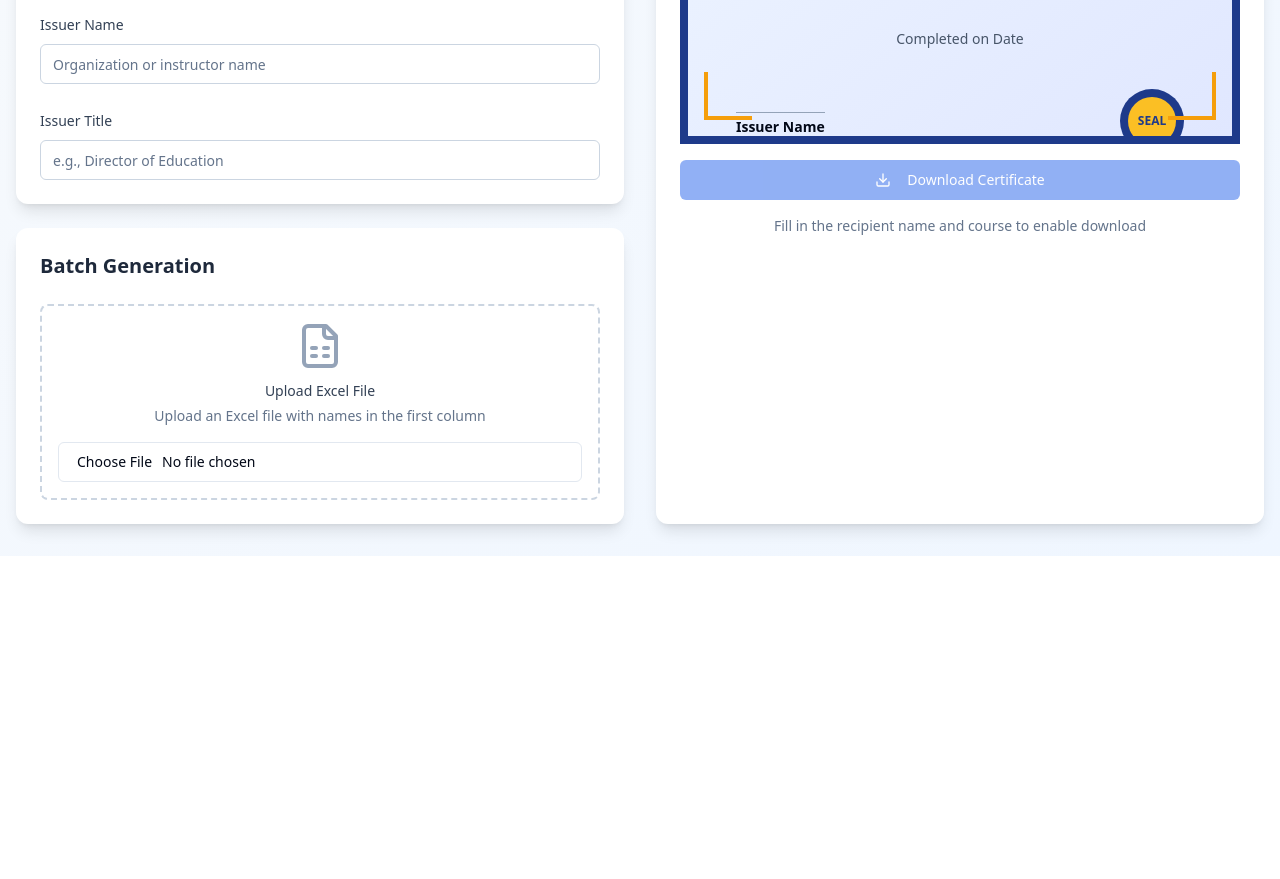
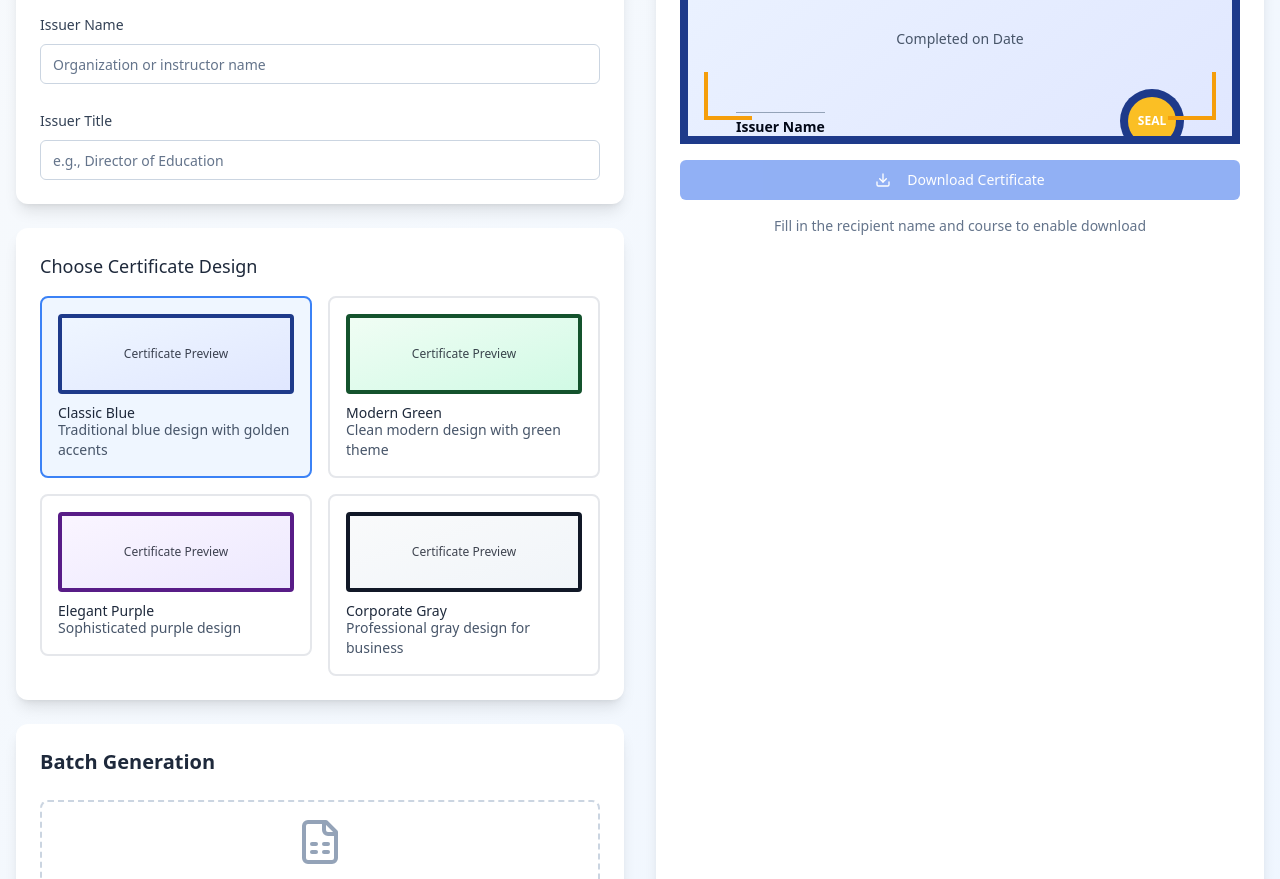
Before and after one commit to mujamnut/paper-trail-certs, a React (Vite) app: page / in a window 1280 px wide. Shown: the part 501-1380 px from the top of the page. Before the commit the page ends 1057 px from the top, so only its background shows below. Built offline with nearby package versions, Linux system fonts and the light colour scheme.

Commit message:
Add certificate design options
Implement design selection for certificates.

```diff
--- a/src/components/BatchCertificates.tsx
+++ b/src/components/BatchCertificates.tsx
@@ -3,15 +3,17 @@ import React, { useState } from 'react';
 import { Button } from '@/components/ui/button';
 import { Download, FileText } from 'lucide-react';
 import { CertificateData } from '@/pages/Index';
+import { CertificateDesign } from '@/components/CertificateDesigns';
 import CertificatePreview from './CertificatePreview';
 
 interface BatchCertificatesProps {
   names: string[];
   baseData: CertificateData;
+  design: CertificateDesign;
   onClear: () => void;
 }
 
-const BatchCertificates: React.FC<BatchCertificatesProps> = ({ names, baseData, onClear }) => {
+const BatchCertificates: React.FC<BatchCertificatesProps> = ({ names, baseData, design, onClear }) => {
   const [currentIndex, setCurrentIndex] = useState(0);
 
   const currentCertificateData: CertificateData = {
@@ -74,7 +76,7 @@ const BatchCertificates: React.FC<BatchCertificatesProps> = ({ names, baseData,
         </div>
       </div>
 
-      <CertificatePreview data={currentCertificateData} />
+      <CertificatePreview data={currentCertificateData} design={design} />
     </div>
   );
 };
--- /dev/null
+++ b/src/components/CertificateDesigns.tsx
@@ -0,0 +1,79 @@
+
+import React from 'react';
+import { RadioGroup, RadioGroupItem } from '@/components/ui/radio-group';
+import { Label } from '@/components/ui/label';
+
+export type CertificateDesign = 'classic' | 'modern' | 'elegant' | 'corporate';
+
+interface CertificateDesignsProps {
+  selectedDesign: CertificateDesign;
+  onDesignChange: (design: CertificateDesign) => void;
+}
+
+const designs = [
+  {
+    id: 'classic' as CertificateDesign,
+    name: 'Classic Blue',
+    description: 'Traditional blue design with golden accents',
+    preview: 'bg-gradient-to-br from-blue-50 to-indigo-100 border-blue-900'
+  },
+  {
+    id: 'modern' as CertificateDesign,
+    name: 'Modern Green',
+    description: 'Clean modern design with green theme',
+    preview: 'bg-gradient-to-br from-green-50 to-emerald-100 border-green-900'
+  },
+  {
+    id: 'elegant' as CertificateDesign,
+    name: 'Elegant Purple',
+    description: 'Sophisticated purple design',
+    preview: 'bg-gradient-to-br from-purple-50 to-violet-100 border-purple-900'
+  },
+  {
+    id: 'corporate' as CertificateDesign,
+    name: 'Corporate Gray',
+    description: 'Professional gray design for business',
+    preview: 'bg-gradient-to-br from-gray-50 to-slate-100 border-gray-900'
+  }
+];
+
+const CertificateDesigns: React.FC<CertificateDesignsProps> = ({ selectedDesign, onDesignChange }) => {
+  return (
+    <div className="space-y-4">
+      <h3 className="text-lg font-medium text-slate-800">Choose Certificate Design</h3>
+      <RadioGroup value={selectedDesign} onValueChange={onDesignChange}>
+        <div className="grid grid-cols-1 md:grid-cols-2 gap-4">
+          {designs.map((design) => (
+            <div key={design.id} className="relative">
+              <RadioGroupItem
+                value={design.id}
+                id={design.id}
+                className="sr-only"
+              />
+              <Label
+                htmlFor={design.id}
+                className={`block cursor-pointer rounded-lg border-2 p-4 transition-all ${
+                  selectedDesign === design.id
+                    ? 'border-blue-500 bg-blue-50'
+                    : 'border-gray-200 hover:border-gray-300'
+                }`}
+              >
+                <div className="space-y-3">
+                  <div className={`h-20 w-full rounded border-4 ${design.preview} flex items-center justify-center`}>
+                    <div className="text-xs font-medium opacity-75">Certificate Preview</div>
+                  </div>
+                  <div>
+                    <div className="font-medium text-slate-800">{design.name}</div>
+                    <div className="text-sm text-slate-600">{design.description}</div>
+                  </div>
+                </div>
+              </Label>
+            </div>
+          ))}
+        </div>
+      </RadioGroup>
+    </div>
+  );
+};
+
+export default CertificateDesigns;
--- a/src/components/CertificatePreview.tsx
+++ b/src/components/CertificatePreview.tsx
@@ -3,13 +3,15 @@ import React, { useRef } from 'react';
 import { Button } from '@/components/ui/button';
 import { Download } from 'lucide-react';
 import { CertificateData } from '@/pages/Index';
+import { CertificateDesign } from '@/components/CertificateDesigns';
 import { toast } from '@/hooks/use-toast';
 
 interface CertificatePreviewProps {
   data: CertificateData;
+  design: CertificateDesign;
 }
 
-const CertificatePreview: React.FC<CertificatePreviewProps> = ({ data }) => {
+const CertificatePreview: React.FC<CertificatePreviewProps> = ({ data, design }) => {
   const certificateRef = useRef<HTMLDivElement>(null);
 
   const formatDate = (dateString: string) => {
@@ -26,8 +28,6 @@ const CertificatePreview: React.FC<CertificatePreviewProps> = ({ data }) => {
     if (!certificateRef.current) return;
 
     try {
-      // Simple download functionality using html2canvas would require adding the library
-      // For now, we'll show a toast message
       toast({
         title: "Download Feature",
         description: "Certificate download functionality would be implemented with html2canvas library.",
@@ -41,12 +41,64 @@ const CertificatePreview: React.FC<CertificatePreviewProps> = ({ data }) => {
     }
   };
 
+  const getDesignClasses = () => {
+    switch (design) {
+      case 'classic':
+        return {
+          background: 'bg-gradient-to-br from-blue-50 to-indigo-100',
+          border: 'border-blue-900',
+          title: 'text-blue-900',
+          name: 'text-blue-900 border-blue-300',
+          course: 'text-blue-800',
+          seal: 'bg-blue-900'
+        };
+      case 'modern':
+        return {
+          background: 'bg-gradient-to-br from-green-50 to-emerald-100',
+          border: 'border-green-900',
+          title: 'text-green-900',
+          name: 'text-green-900 border-green-300',
+          course: 'text-green-800',
+          seal: 'bg-green-900'
+        };
+      case 'elegant':
+        return {
+          background: 'bg-gradient-to-br from-purple-50 to-violet-100',
+          border: 'border-purple-900',
+          title: 'text-purple-900',
+          name: 'text-purple-900 border-purple-300',
+          course: 'text-purple-800',
+          seal: 'bg-purple-900'
+        };
+      case 'corporate':
+        return {
+          background: 'bg-gradient-to-br from-gray-50 to-slate-100',
+          border: 'border-gray-900',
+          title: 'text-gray-900',
+          name: 'text-gray-900 border-gray-400',
+          course: 'text-gray-800',
+          seal: 'bg-gray-900'
+        };
+      default:
+        return {
+          background: 'bg-gradient-to-br from-blue-50 to-indigo-100',
+          border: 'border-blue-900',
+          title: 'text-blue-900',
+          name: 'text-blue-900 border-blue-300',
+          course: 'text-blue-800',
+          seal: 'bg-blue-900'
+        };
+    }
+  };
+
+  const designClasses = getDesignClasses();
+
   return (
     <div className="space-y-4">
       {/* Certificate */}
       <div
         ref={certificateRef}
-        className="bg-gradient-to-br from-blue-50 to-indigo-100 border-8 border-blue-900 p-8 aspect-[4/3] flex flex-col justify-center items-center text-center relative overflow-hidden"
+        className={`${designClasses.background} border-8 ${designClasses.border} p-8 aspect-[4/3] flex flex-col justify-center items-center text-center relative overflow-hidden`}
         style={{ minHeight: '400px' }}
       >
         {/* Decorative corner elements */}
@@ -57,7 +109,7 @@ const CertificatePreview: React.FC<CertificatePreviewProps> = ({ data }) => {
 
         {/* Certificate Content */}
         <div className="space-y-6 max-w-md">
-          <h1 className="text-4xl font-serif font-bold text-blue-900 mb-4">
+          <h1 className={`text-4xl font-serif font-bold ${designClasses.title} mb-4`}>
             Certificate of Completion
           </h1>
 
@@ -65,13 +117,13 @@ const CertificatePreview: React.FC<CertificatePreviewProps> = ({ data }) => {
             <p className="mb-2">This is to certify that</p>
           </div>
 
-          <div className="text-3xl font-serif font-bold text-blue-900 border-b-2 border-blue-300 pb-2 mb-4">
+          <div className={`text-3xl font-serif font-bold ${designClasses.name} border-b-2 pb-2 mb-4`}>
             {data.recipientName || 'Recipient Name'}
           </div>
 
           <div className="text-lg text-slate-700 space-y-2">
             <p>has successfully completed</p>
-            <div className="text-xl font-semibold text-blue-800">
+            <div className={`text-xl font-semibold ${designClasses.course}`}>
               {data.courseName || 'Course/Achievement Name'}
             </div>
           </div>
@@ -87,9 +139,9 @@ const CertificatePreview: React.FC<CertificatePreviewProps> = ({ data }) => {
                 <div className="text-xs text-slate-600">{data.issuerTitle || 'Title'}</div>
               </div>
             </div>
-            <div className="w-16 h-16 rounded-full bg-blue-900 flex items-center justify-center">
+            <div className={`w-16 h-16 rounded-full ${designClasses.seal} flex items-center justify-center`}>
               <div className="w-12 h-12 rounded-full bg-gold-400 flex items-center justify-center">
-                <div className="text-blue-900 font-bold text-xs">SEAL</div>
+                <div className="text-white font-bold text-xs">SEAL</div>
               </div>
             </div>
           </div>
--- a/src/pages/Index.tsx
+++ b/src/pages/Index.tsx
@@ -2,6 +2,7 @@
 import React, { useState } from 'react';
 import CertificateForm from '@/components/CertificateForm';
 import CertificatePreview from '@/components/CertificatePreview';
+import CertificateDesigns, { CertificateDesign } from '@/components/CertificateDesigns';
 import ExcelUpload from '@/components/ExcelUpload';
 import BatchCertificates from '@/components/BatchCertificates';
 
@@ -23,6 +24,7 @@ const Index = () => {
   });
 
   const [batchNames, setBatchNames] = useState<string[]>([]);
+  const [selectedDesign, setSelectedDesign] = useState<CertificateDesign>('classic');
 
   const handleNamesExtracted = (names: string[]) => {
     setBatchNames(names);
@@ -55,6 +57,14 @@ const Index = () => {
               />
             </div>
 
+            {/* Design Selection */}
+            <div className="bg-white rounded-xl shadow-lg p-6">
+              <CertificateDesigns
+                selectedDesign={selectedDesign}
+                onDesignChange={setSelectedDesign}
+              />
+            </div>
+
             {/* Excel Upload Section */}
             <div className="bg-white rounded-xl shadow-lg p-6">
               <h2 className="text-xl font-semibold text-slate-800 mb-6">Batch Generation</h2>
@@ -69,10 +79,11 @@ const Index = () => {
               <BatchCertificates
                 names={batchNames}
                 baseData={certificateData}
+                design={selectedDesign}
                 onClear={clearBatch}
               />
             ) : (
-              <CertificatePreview data={certificateData} />
+              <CertificatePreview data={certificateData} design={selectedDesign} />
             )}
           </div>
         </div>
```
